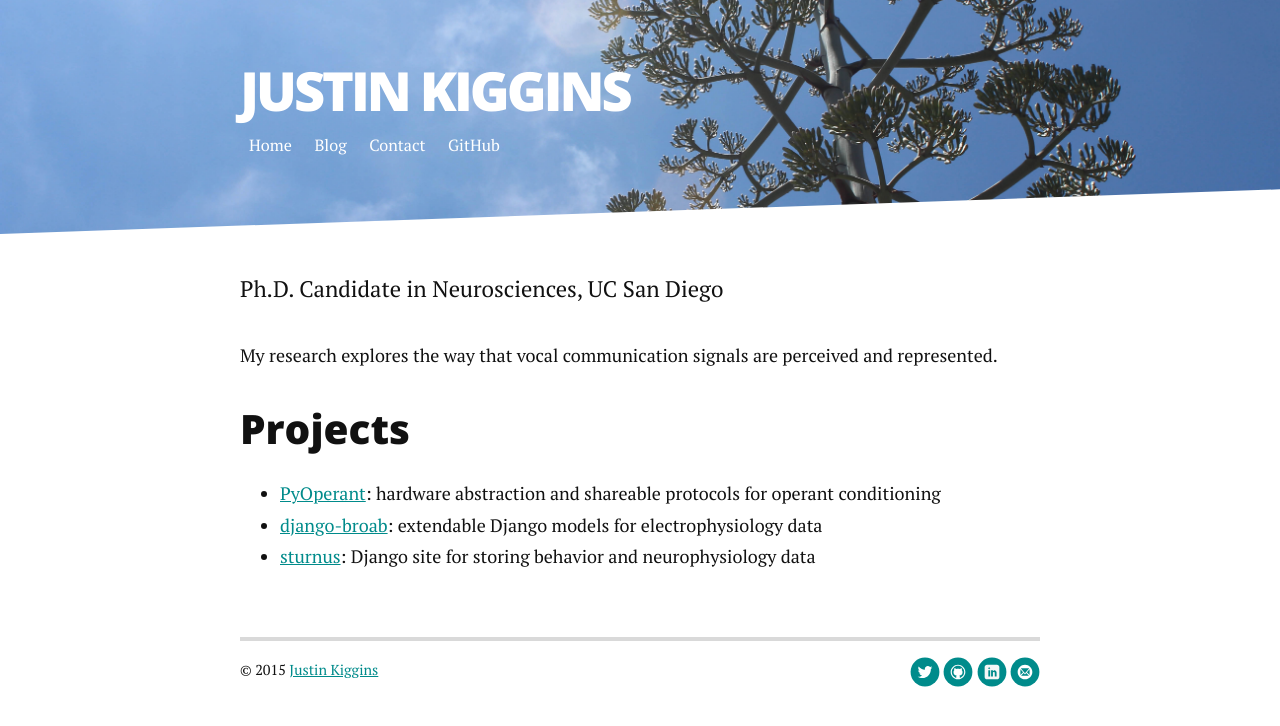
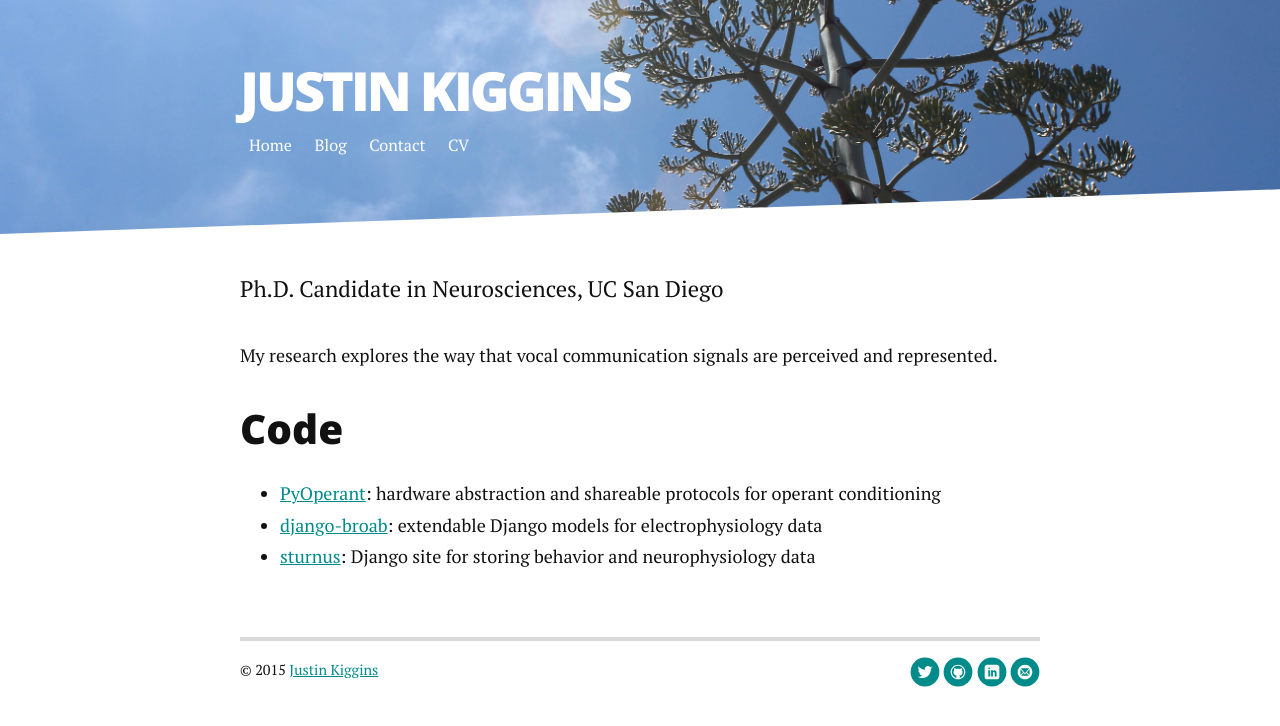
Before and after one commit to neuromusic/neuromusic.github.io, a Jekyll site: the page built from index.html, in a window 1280 px wide. Shown: the top 726 px of the page. Built offline with Jekyll 4.4.1, drawn with Linux system fonts in a browser that asks for light colours; nearby versions of some CDN libraries; Markdown is read by kramdown in place of the engine named in the settings; comment, search, counter and statistics services are not loaded.

Commit message:
github -> CV

```diff
--- a/_includes/header.html
+++ b/_includes/header.html
@@ -8,7 +8,7 @@
                      <a href="{{ link.url | prepend: site.baseurl }}">{{ link.title }}</a>
                  </li>
                  {% endfor %}
-                 <li> <a href="https://github.com/neuromusic" target="_blank">GitHub</a></li>
+                 <li> <a href="https://docs.google.com/document/d/1smTlscUVpQ3QvJZ4_7CWmPeDwnp--MU8MZcwPs_T2nM/preview" target="_blank">CV</a></li>
              </ul>
          </nav>
      </div>
--- a/index.html
+++ b/index.html
@@ -6,7 +6,7 @@ title: Justin Kiggins
   <p class="intro">Ph.D. Candidate in Neurosciences, UC San Diego</p>
   <p>My research explores the way that vocal communication signals are perceived and represented.</p>
 
-  <h2>Projects</h2>
+  <h2>Code</h2>
   <ul>
     <li><a href="https://github.com/gentnerlab/pyoperant">PyOperant</a>: hardware abstraction and shareable protocols for operant conditioning</li>
     <li><a href="https://github.com/gentnerlab/django-broab">django-broab</a>: extendable Django models for electrophysiology data</li>
```
